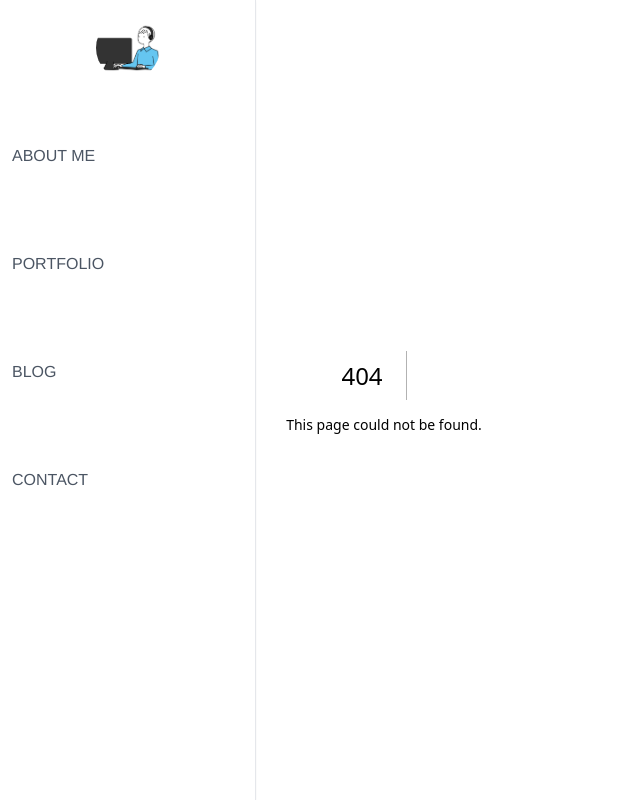
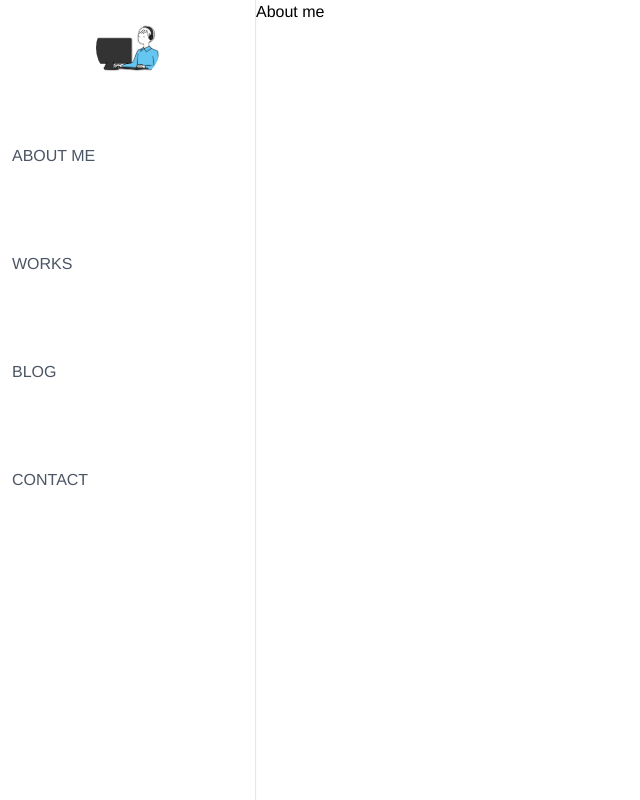
Before and after one commit to yoshiki-maruya/MyPortfolio, a Next.js app: page /aboutme in a window 1280 px wide. Before the commit this address had no page. Shown: the whole page, without its empty margins (0-640 px from the left). Built offline with nearby package versions, Linux system fonts and the light colour scheme.

Commit message:
[feature] set href in sidebar

```diff
--- /dev/null
+++ b/src/app/aboutme/page.tsx
@@ -0,0 +1,5 @@
+export default function About() {
+  return (
+    <h1>About me</h1>
+  )
+}
--- a/src/app/layout.tsx
+++ b/src/app/layout.tsx
@@ -19,7 +19,6 @@ export default function RootLayout({
         <meta name="viewport" content="width=device-width, initial-scale=1" />
       </head>
       <body className="font-body h-screen grid grid-cols-5">
-        {/* <Header /> */}
         <Sidebar />
         {children}
       </body>
--- a/src/components/Sidebar.tsx
+++ b/src/components/Sidebar.tsx
@@ -3,6 +3,7 @@ import sidebarList from "@/utils/const/sidebarList";
 import Image from "next/image";
 import SidebarItem from "./atoms/SidebarItem";
 import { useState, useCallback } from "react";
+import { createUrl } from "@/utils/url";
 
 
 const Sidebar: React.FC = () => {
@@ -24,6 +25,7 @@ const Sidebar: React.FC = () => {
                 text={item}
                 active={active}
                 index={index}
+                href={createUrl(item)}
                 onClick={() => handleItemClick(index)}
               />
             )
--- a/src/components/atoms/SidebarItem.tsx
+++ b/src/components/atoms/SidebarItem.tsx
@@ -1,9 +1,12 @@
+import { Url } from "next/dist/shared/lib/router/router";
+import Link from "next/link";
 import { EventHandler, SyntheticEvent } from "react";
 
 export interface ISideBarItem {
   text: string,
   active?: number,
   index?: number,
+  href: Url,
   onClick?: EventHandler<SyntheticEvent<Element>>,
 }
 
@@ -11,26 +14,27 @@ const SidebarItem: React.FC<ISideBarItem> = ({
   text,
   active,
   index,
+  href,
   onClick,
 }) => {
   return (
-    <li
+    <Link
       className={`
         relative flex items-center py-2 px-3 my-1
         font-medium rounded-md cursor-pointer
         transition-colors group
-        ${
-          active === index
-            ? "bg-gradient-to-tr from-indigo-200 to-indigo-100 text-indigo-800"
-            : "hover:bg-indigo-50 text-gray-600"
+        ${active === index
+          ? "bg-gradient-to-tr from-indigo-200 to-indigo-100 text-indigo-800"
+          : "hover:bg-indigo-50 text-gray-600"
         }
       `}
       onClick={(event) => onClick && onClick(event)}
+      href={href}
     >
       <span>
         {text}
       </span>
-    </li>
+    </Link>
   )
 }
 
--- a/src/utils/const/sidebarList.ts
+++ b/src/utils/const/sidebarList.ts
@@ -1,6 +1,6 @@
 const sidebarList = [
   "ABOUT ME",
-  "PORTFOLIO",
+  "WORKS",
   "BLOG",
   "CONTACT"
 ];
--- /dev/null
+++ b/src/utils/url.ts
@@ -0,0 +1,14 @@
+// utility関数なのでdefaultエクスポートしない
+/* eslint-disable import/prefer-default-export */
+
+import { Url } from "next/dist/shared/lib/router/router";
+
+/**
+ * sidebarListの中身をURLPathの形式にして返却する
+ * @param item
+ */
+export function createUrl(item: string): Url {
+  const trimUrl = item.replace(/\s+/g, "");
+  const lowerUrl = "/" + trimUrl.toLowerCase();
+  return lowerUrl;
+}
```
